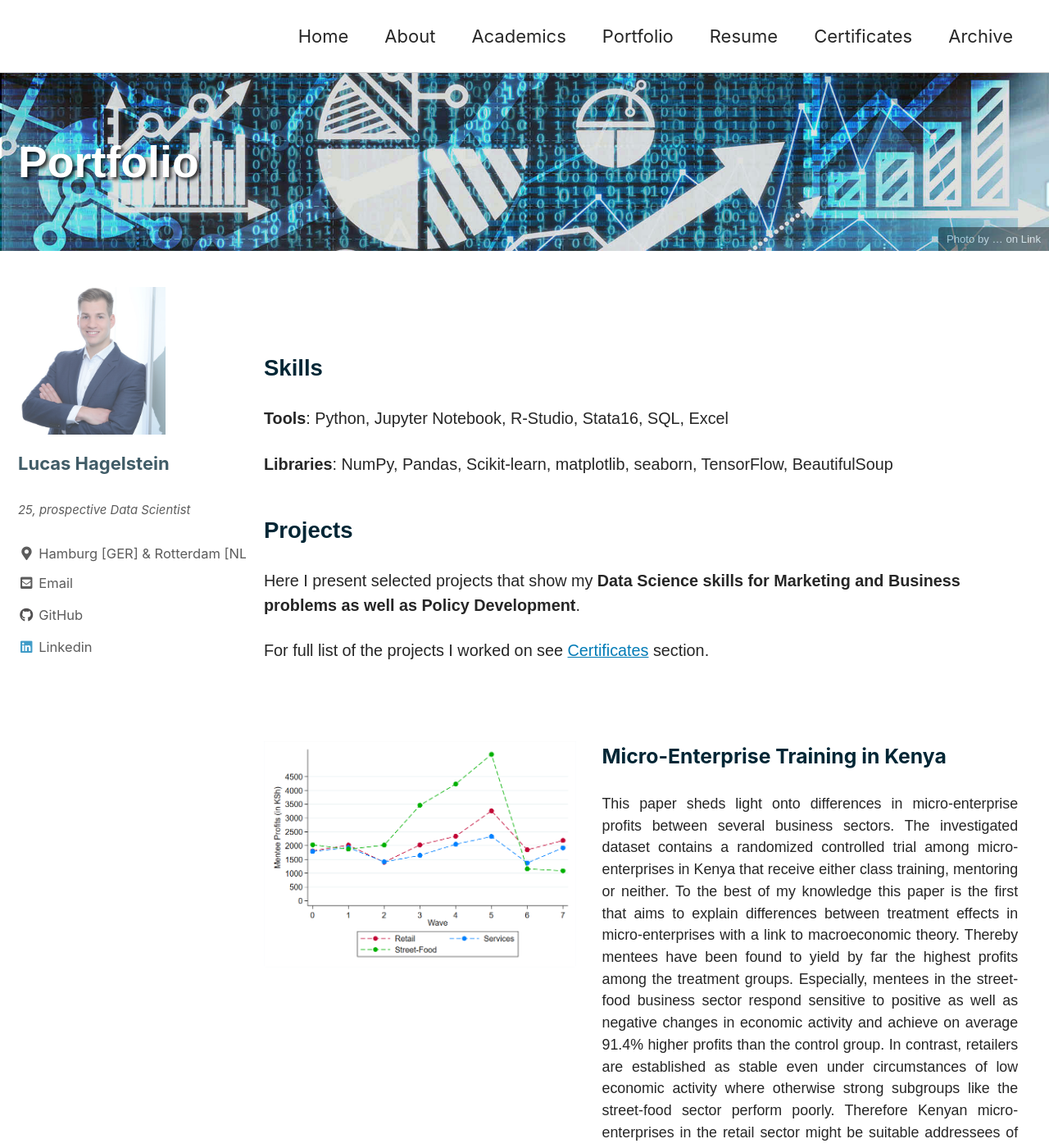
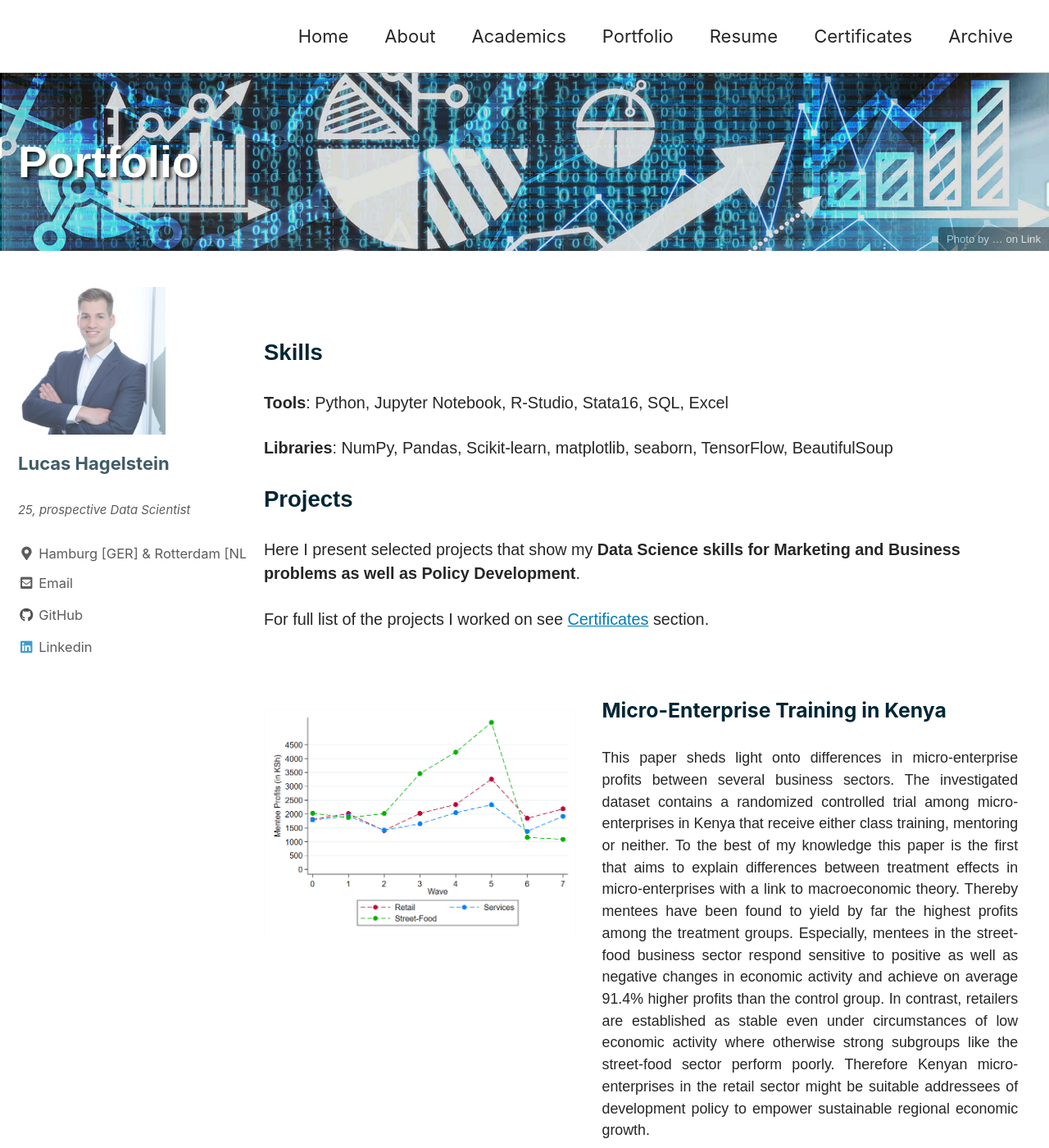
Before and after one commit to LHAGELS/LHAGELS.github.io, a Jekyll site: the page built from _pages/portfolio.md, in a window 1280 px wide and 1400 px high. Shown: the whole window at 82% size. Built offline with Jekyll 4.4.1, drawn with Linux system fonts in a browser that asks for light colours; cached includes are drawn as plain includes; nearby versions of some CDN libraries.

Commit message:
new github

```diff
--- a/_sass/minimal-mistakes/_page.scss
+++ b/_sass/minimal-mistakes/_page.scss
@@ -75,7 +75,7 @@
   margin: 1.5em 0 0 1em;
   // margin-top: 1.5em;
   h2 {
-    padding-top: 0.7em;
+    padding-top: 0em;
     // padding-bottom: 0.7em;
     border-bottom: 0px solid $border-color;
   }
```
